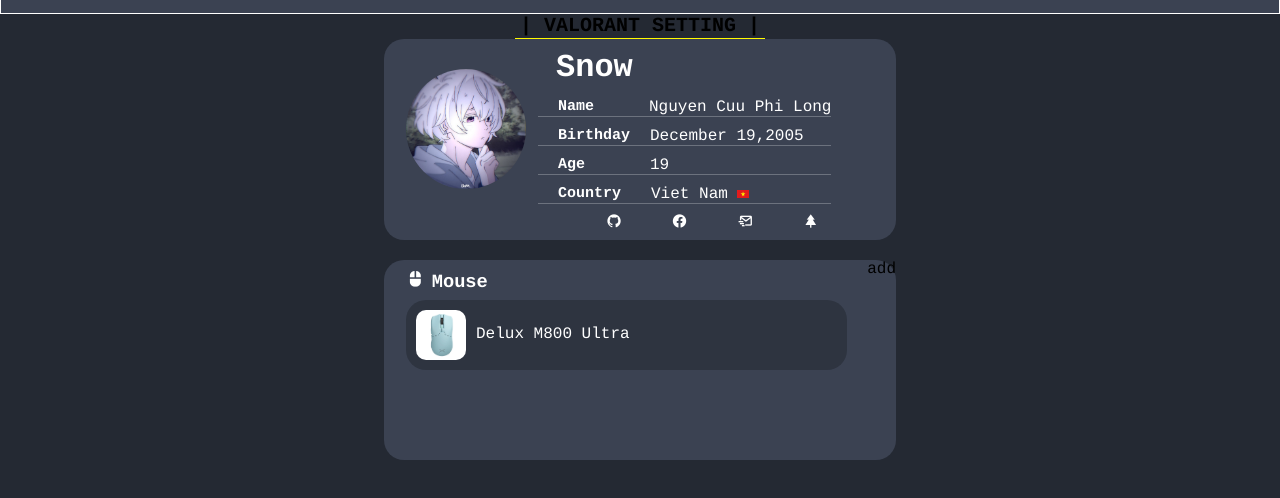
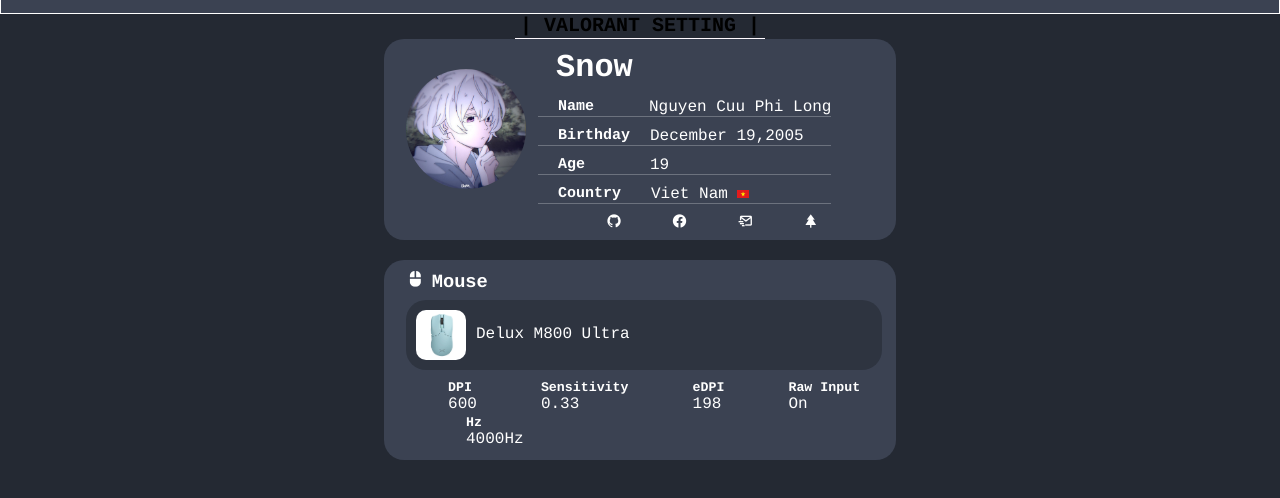
Before and after one commit to SnowL1402/GearProfile, a plain HTML site: page index.html in a window 1280 px wide. Shown: the part 36-534 px from the top of the page. Drawn offline with nearby package versions, Linux system fonts and the light colour scheme.

Commit message:
FINISH MOUSE

```diff
--- a/index.html
+++ b/index.html
@@ -21,7 +21,7 @@
     </div>
     <!-- TEXT VALORANT -->
 
-       <div class="Text-Setting">| VALORANT SETTING |</div>
+       <div class="Text-Setting" style="color:black	" >| VALORANT SETTING |</div>
        <!-- Wrapper -->
                 <div class="Wrapper">
         <!-- Player bio -->
@@ -63,8 +63,35 @@
                                     <div class="mouse-name"  >Delux M800 Ultra</div>
                             </a>
                             <div class="mouse-info">
-                                add
+                                <div class="info-top">
+                                    <div class="DPI">
+                                        <h5 class="dpi">DPI</h5>
+                                        <div>600</div>
+                                    </div>
+                                    <div class="Sentivity">
+                                        <h5 class="sentivity">Sensitivity</h5>
+                                        <div>0.33</div>
+                                    </div>
+                                    <div class="EDPI">
+                                        <h5 class="edpi">eDPI</h5>
+                                        <div>198</div>
+                                    </div>
+                                    <div class="Raw">
+                                        <h5 class="raw">Raw Input</h5>
+                                        <div>On</div>
+                                    </div>
+                                </div>
+                                <div class="info-bottom">
+                                    <div class="Polling-rate">
+                                        <h5 class="Hz">Hz</h5>
+                                        <div>4000Hz</div>
+                                    </div>
+                                </div>
                             </div>
+                        </div>
+                        <!-- Keyboard -->
+                        <div class="KEYBOARD">
+
                         </div>
                     </div>
 
--- a/styles.css
+++ b/styles.css
@@ -34,7 +34,7 @@ body{
     text-align: center;
     font-size: 20px;
     font-weight: bold;
-    border-bottom: 1px solid rgba( 255, 250, 0, 10);
+    border-bottom: 1px solid rgba( 255, 250, 255, 10);
     width: 250px;
     height: 25px;
 }
@@ -116,6 +116,8 @@ tr.field-name{
 .social a{
      padding: 0px 20px;
 }
+
+/* MOUSE */
 .Mouse-bio{
     position: relative;
     display: flex;
@@ -137,10 +139,10 @@ tr.field-name{
 
 }
 .mouse-zone{
-    position: relative;
+    position: absolute;
     background-color: #2E3440;
     margin: 40px auto;
-    width: 100%;
+    width: 93%;
     height: 70px;
     margin-right: 20px;
     border-radius: 20px;
@@ -165,5 +167,52 @@ tr.field-name{
         color: red;
 }
 .mouse-info{
+    /* border: 1px solid white; */
+    position: absolute;
+    display: flex;
+    height: 90px;
+    width: 93%;
+    margin-top: 110px;
+    padding-right:  100px;;
+}
+.info-top{
+    position: absolute;
+    /* border: 1px solid black; */
+    width: 100%;
+    height: 45px;
+    display: flex;
+    color:white;
+    margin-top: 10px;
+}
+.info-bottom{
+    position: absolute;
+    /* border: 1px solid red; */
+    width: 100%;
+    height: 45px;
+    margin-top: 45px;
+    color:white;
 
 }
+.info-top h5{
+    position: relative;
+    padding-left: 10px;
+    margin-top: 5px;
+    margin: 0px auto;
+}
+.info-top div{
+    position: relative;
+    padding-left: 10px;
+    margin-top: 5px;
+    margin: 0px auto;
+
+}
+.info-bottom h5{
+    position: relative;
+    margin: 0px 30px;
+
+}
+.info-bottom div{
+    position: relative;
+    margin: 0px 30px;
+
+}
```
